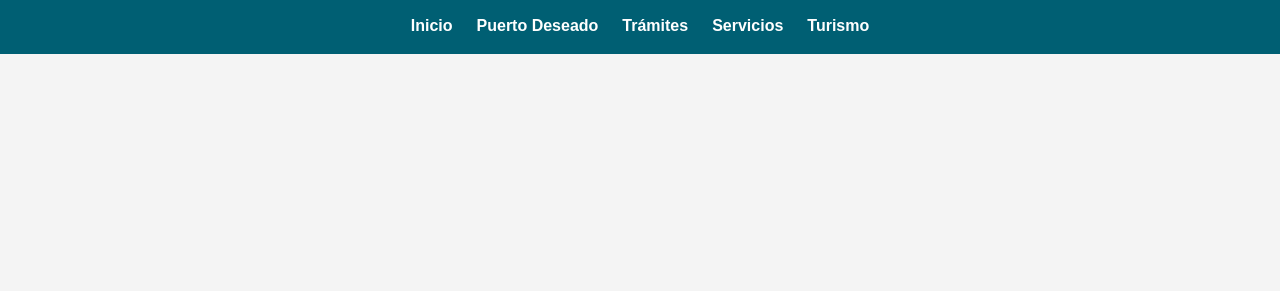
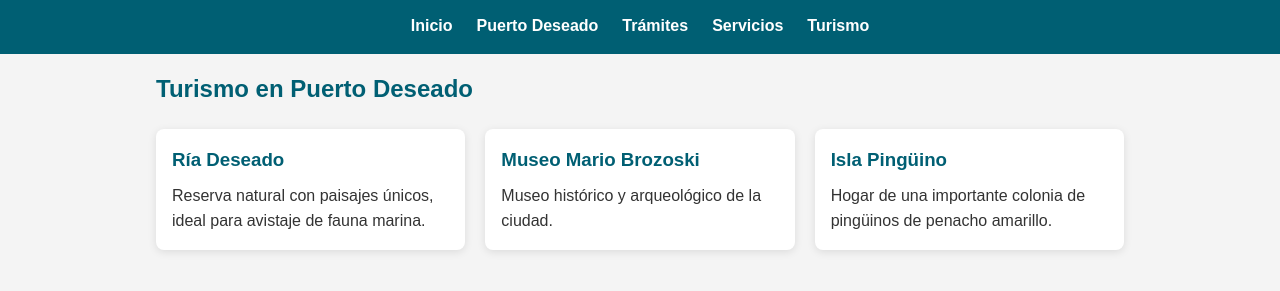
Before and after one commit to virgiramirez/mi-pueblo-puerto-deseado, a plain HTML site: page turismo.html in a window 1280 px wide. Shown: the part 101-392 px from the top of the page. Drawn offline with Linux system fonts and the light colour scheme.

Commit message:
Agrega sección Turismo con cards dinámicas

```diff
--- a/css/style.css
+++ b/css/style.css
@@ -87,6 +87,20 @@ button {
   font-size: 1rem;
 }
 
+.cards-container {
+  display: grid;
+  grid-template-columns: repeat(auto-fit, minmax(250px, 1fr));
+  gap: 20px;
+  margin-top: 20px;
+}
+
+.card {
+  background: #fff;
+  padding: 16px;
+  border-radius: 8px;
+  box-shadow: 0 2px 8px rgba(0,0,0,0.1);
+}
+
 /* FOOTER */
 footer {
   text-align: center;
--- /dev/null
+++ b/data/turismo.json
@@ -0,0 +1,19 @@
+{
+    "lugares": [
+        {
+            "nombre": "Ría Deseado",
+            "descripcion": "Reserva natural con paisajes únicos, ideal para avistaje de fauna marina.",
+            "imagen": "img/ria-deseado.jpg"
+        },
+        {
+            "nombre": "Museo Mario Brozoski",
+            "descripcion": "Museo histórico y arqueológico de la ciudad.",
+            "imagen": "img/museo.jpg"
+        },
+        {
+            "nombre": "Isla Pingüino",
+            "descripcion": "Hogar de una importante colonia de pingüinos de penacho amarillo.",
+            "imagen": "img/isla-pinguino.jpg"
+        }
+    ]
+}
--- a/js/app.js
+++ b/js/app.js
@@ -44,6 +44,27 @@
             });
         }
     })
+.catch(error => {
+    console.error("Error cargando datos:", error);
+});
+
+const turismoContainer = document.getElementById("turismo-container");
+
+if (turismoContainer) {
+    fetch("data/turismo.json")
+        .then(response => response.json())
+        .then(data => {
+            data.lugares.forEach(lugar => {
+                const card = document.createElement("div");
+                card.classList.add("card");
+                card.innerHTML = `
+                    <h3>${lugar.nombre}</h3>
+                    <p>${lugar.descripcion}</p>
+                    `;
+                turismoContainer.appendChild(card);
+            });
+        })
     .catch(error => {
-        console.error("Error cargando datos:", error);
+        console.error("Error cargando turismo:", error);
     });
+}
--- a/turismo.html
+++ b/turismo.html
@@ -22,3 +22,12 @@
             </ul>
         </nav>
     </header>
+    <main>
+        <h2>Turismo en Puerto Deseado</h2>
+        <div id="turismo-container" class="cards-container">
+            <!-- Cards dinámicas -->
+            </div>
+    </main>
+    <script src="js/app.js"></script>
+</body>
+</html>
```
